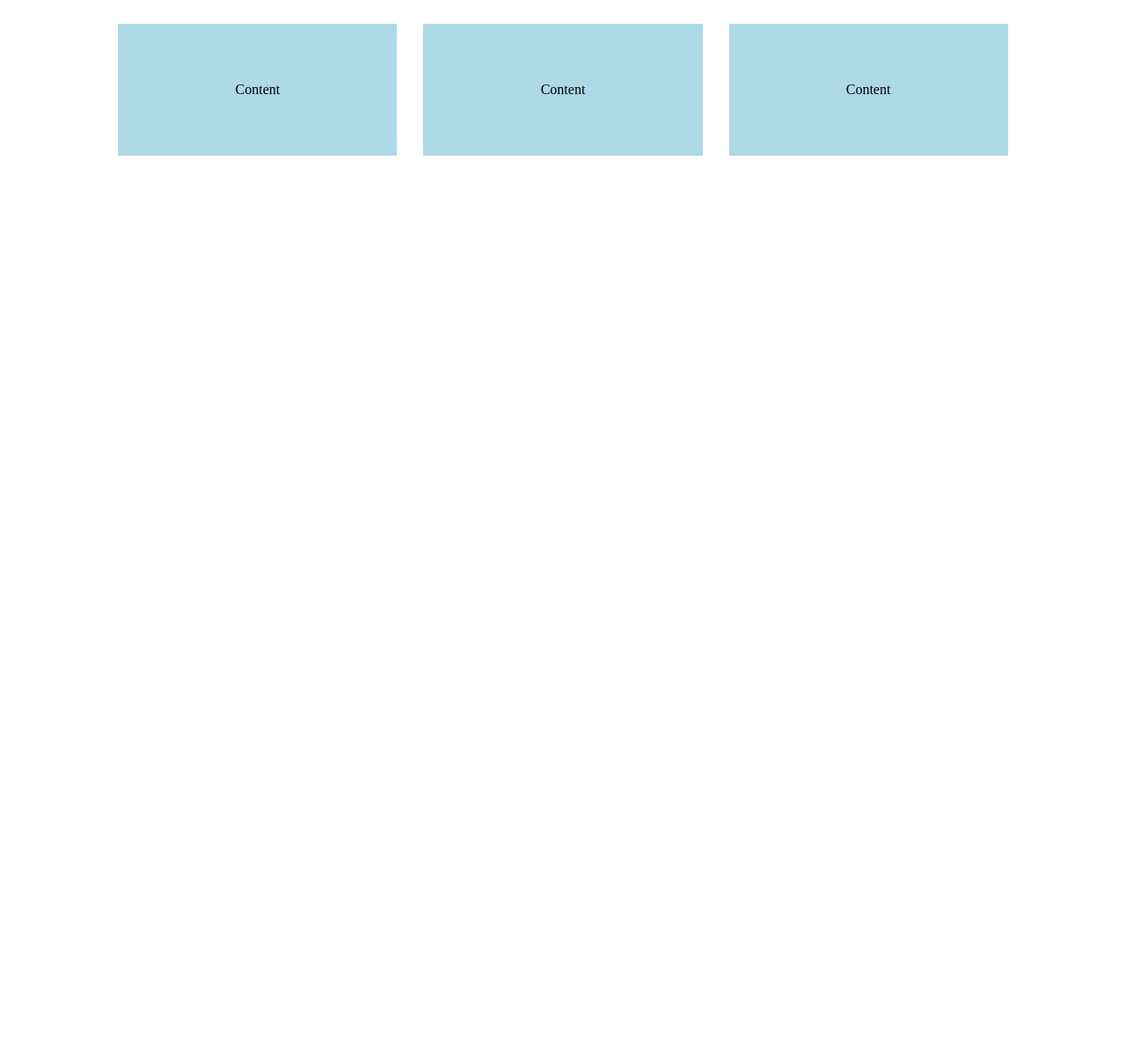
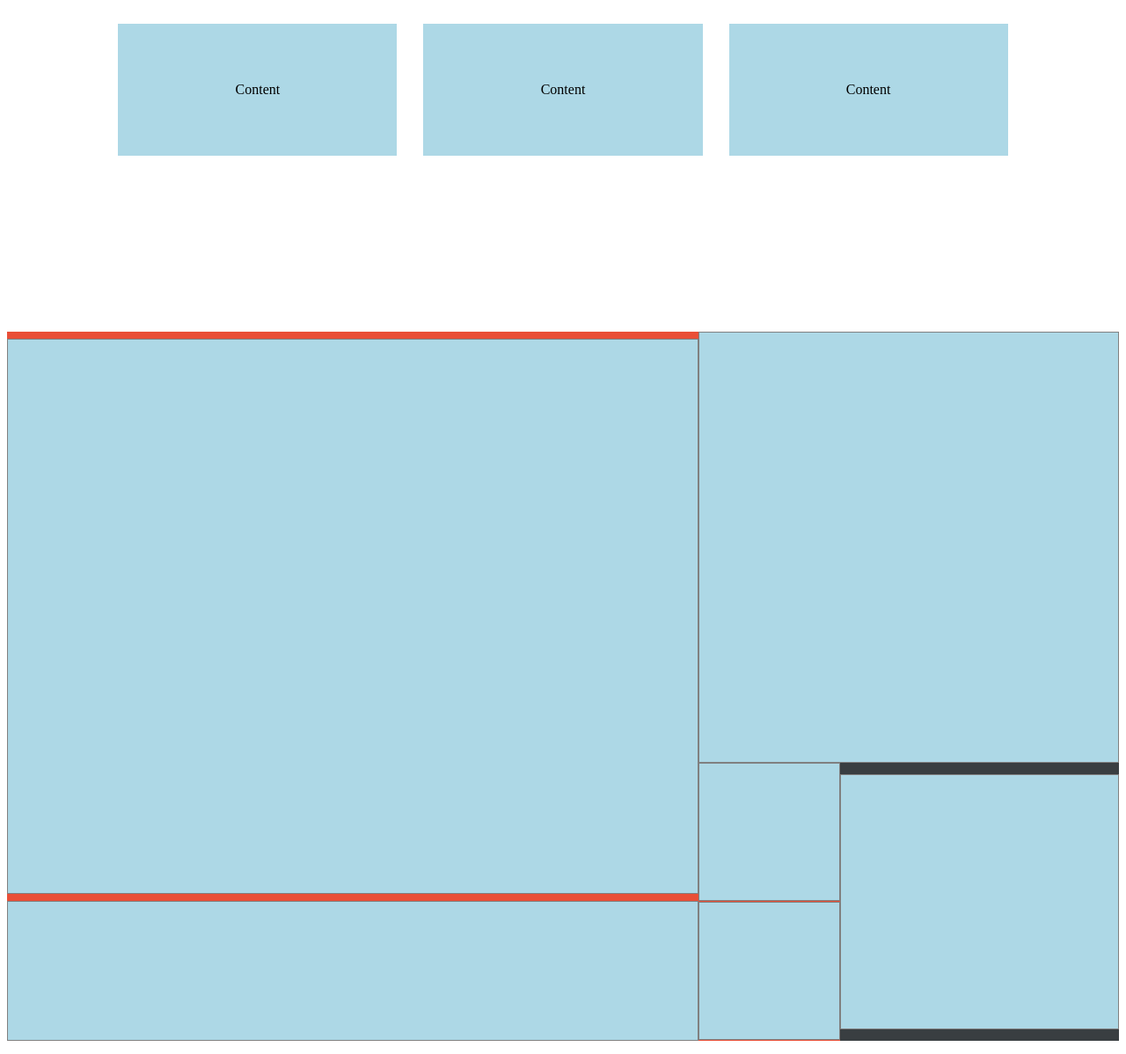
Before and after one commit to calascionec/csstalk, a plain HTML site: page examples/index.html in a window 1280 px wide. Shown: the part 3834-5032 px from the top of the page at 88% size. Before the commit the page ends 4119 px from the top, so only its background shows below. Drawn offline with nearby package versions, Linux system fonts and the light colour scheme.

Commit message:
add gitignore, work on glv layout

```diff
--- a/examples/index.html
+++ b/examples/index.html
@@ -478,7 +478,76 @@
                         </div>
                     </section>
 
+
                 </div>
+                <section class="section">
+                    <div class="grid grid--three">
+                        <div class="grid-content-placeholder">
+                            <div class="placeholder placeholder--1">
+
+                            </div>
+                        </div>
+                        <div class="grid-content-placeholder">
+                            <div class="placeholder placeholder--2">
+
+                            </div>
+                        </div>
+                        <div class="grid-content-placeholder">
+                            <div class="placeholder placeholder--3">
+
+                            </div>
+                        </div>
+                        <div class="grid-content-placeholder">
+                            <div class="placeholder placeholder--4">
+
+                            </div>
+                        </div>
+                        <div class="grid-content-placeholder">
+                            <div class="placeholder placeholder--5">
+
+                            </div>
+                        </div>
+                        <div class="grid-content-placeholder">
+                            <div class="placeholder placeholder--6">
+
+                            </div>
+                        </div>
+                    </div>
+
+                </section>
+
+                <section class="section">
+                    <div class="flex flex--one">
+                        <div class="side-1">
+                            <div class="placeholder placeholder--1">
+
+                            </div>
+                            <div class="placeholder placeholder--5">
+
+                            </div>
+                        </div>
+                        <div class="side-2">
+                            <div class="placeholder placeholder--2">
+
+                            </div>
+                            <div class="side-2__bottom">
+                                <div class="side-2__column-1">
+                                    <div class="placeholder placeholder--3">
+
+                                    </div>
+                                    <div class="placeholder placeholder--6">
+
+                                    </div>
+                                </div>
+                                <div class="side-2__column-2">
+                                    <div class="placeholder placeholder--4">
+
+                                    </div>
+                                </div>
+                            </div>
+                        </div>
+                    </div>
+                </section>
             </main>
             <footer>
 
--- a/examples/styles.css
+++ b/examples/styles.css
@@ -4,10 +4,10 @@
 
 :root {
     --container--border-color: #000;
-    --flexible-box--color-1: #E94F37;
-    --flexible-box--color-2: #3F88C5;
-    --flexible-box--color-3: #44BBA4;
-    --flexible-box--color-4: #393E41;
+    --color-1: #E94F37;
+    --color-2: #3F88C5;
+    --color-3: #44BBA4;
+    --color-4: #393E41;
     --input--border-color: #eee;
 
     --flex--gutter: 30px;
@@ -50,21 +50,21 @@ input {
 }
 
 .flexible-box {
-    background-color: var(--flexible-box--color-1);
+    background-color: var(--color-1);
     padding: 2em;
     color: #fff;
 }
 
 .flexible-box:nth-of-type(2) {
-    background-color: var(--flexible-box--color-2);
+    background-color: var(--color-2);
 }
 
 .flexible-box:nth-of-type(3) {
-    background-color: var(--flexible-box--color-3);
+    background-color: var(--color-3);
 }
 
 .flexible-box:nth-of-type(4) {
-    background-color: var(--flexible-box--color-4);
+    background-color: var(--color-4);
 }
 
 .form-wrapper {
@@ -163,6 +163,110 @@ input {
     grid-area: 1 / 1 / 3 / 3;
 }
 
+.grid--three {
+    grid-gap: 0;
+    grid-template-columns: 62.2% 12.7% 1fr;
+    grid-template-areas: 'first second second'
+                         'first third fourth'
+                         'fifth sixth fourth'
+}
+
+.grid--three .grid-content-placeholder:first-of-type {
+    grid-area: first;
+    background-color: var(--color-1);
+}
+
+.grid--three .grid-content-placeholder:first-of-type:before {
+    padding-top: 50%;
+}
+
+.grid--three .grid-content-placeholder:nth-of-type(2) {
+    grid-area: second;
+    background-color: var(--color-2);
+}
+
+.grid--three .grid-content-placeholder:nth-of-type(3) {
+    grid-area: third;
+    background-color: var(--color-3);
+}
+
+.grid--three .grid-content-placeholder:nth-of-type(4) {
+    grid-area: fourth;
+    background-color: var(--color-4);
+}
+
+.grid--three .grid-content-placeholder:nth-of-type(5) {
+    grid-area: fifth;
+    background-color: var(--color-2);
+}
+
+.grid--three .grid-content-placeholder:nth-of-type(6) {
+    grid-area: sixth;
+    background-color: var(--color-1);
+}
+
 .grid-content-placeholder {
     --content--color: lightblue;
+    width: 100%;
 }
+
+.placeholder {
+    width: 100%;
+    background-color: lightblue;
+    border: 1px solid gray;
+}
+
+.placeholder--1 {
+    padding-bottom: 80%;
+}
+
+.placeholder--2 {
+    padding-bottom: 102%;
+}
+
+.placeholder--3 {
+    padding-bottom: 96.7%;
+}
+
+.placeholder--4 {
+    padding-bottom: 90.8%;
+}
+
+.placeholder--5 {
+    padding-bottom: 20%;
+}
+
+.placeholder--6 {
+    padding-bottom: 96.7%;
+}
+
+.flex {
+    display: flex;
+}
+
+.flex .placeholder--1 {
+    flex: 1;
+}
+
+.side-1 {
+    flex: 1 1 62%;
+    display: flex;
+    flex-direction: column;
+}
+
+.side-2 {
+    flex: 1 1 38%;
+}
+
+.side-2__bottom {
+    display: flex;
+}
+
+.side-2__column-1 {
+    flex: 1 1 33.5%;
+}
+
+.side-2__column-2 {
+    flex: 1 1 66.5%;
+    display: flex;
+}
```
Also changed, not shown: 1 other file.
